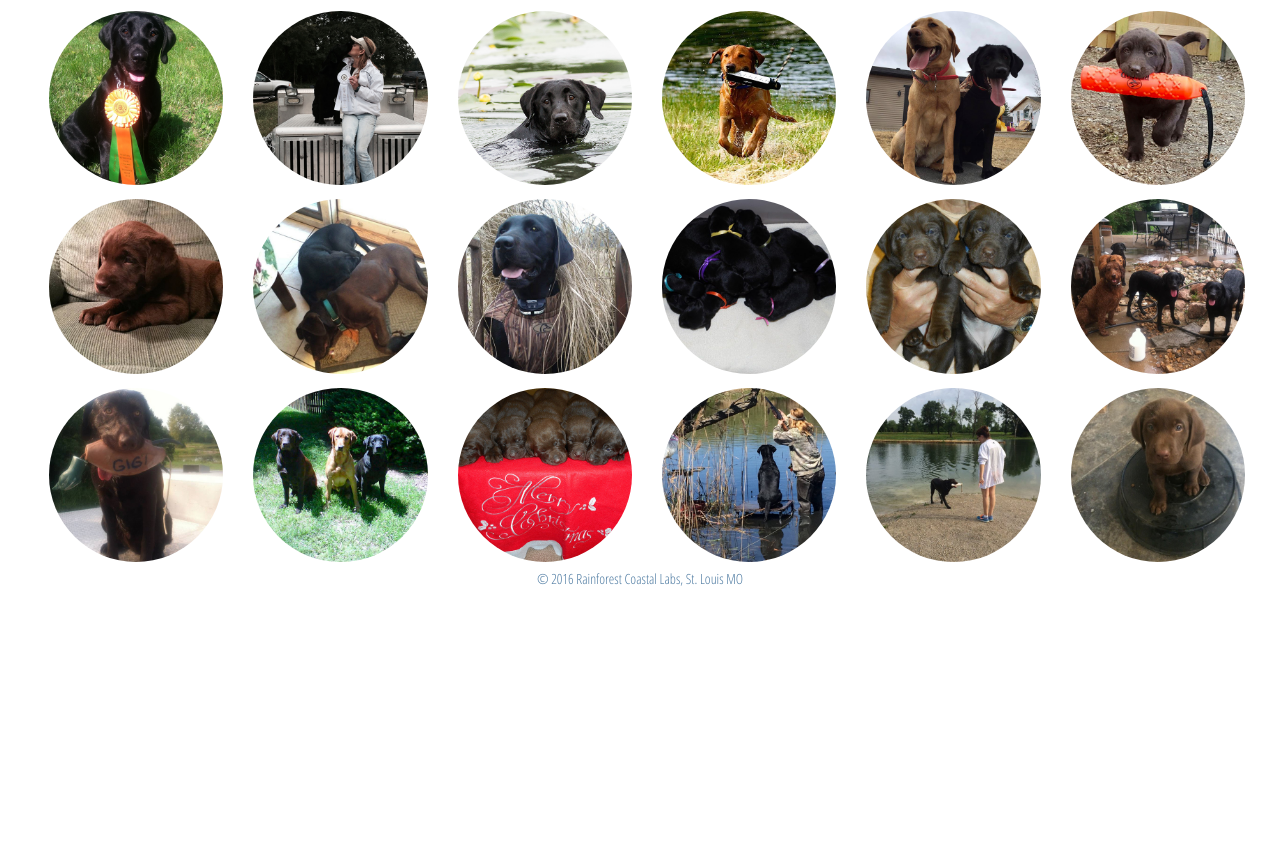
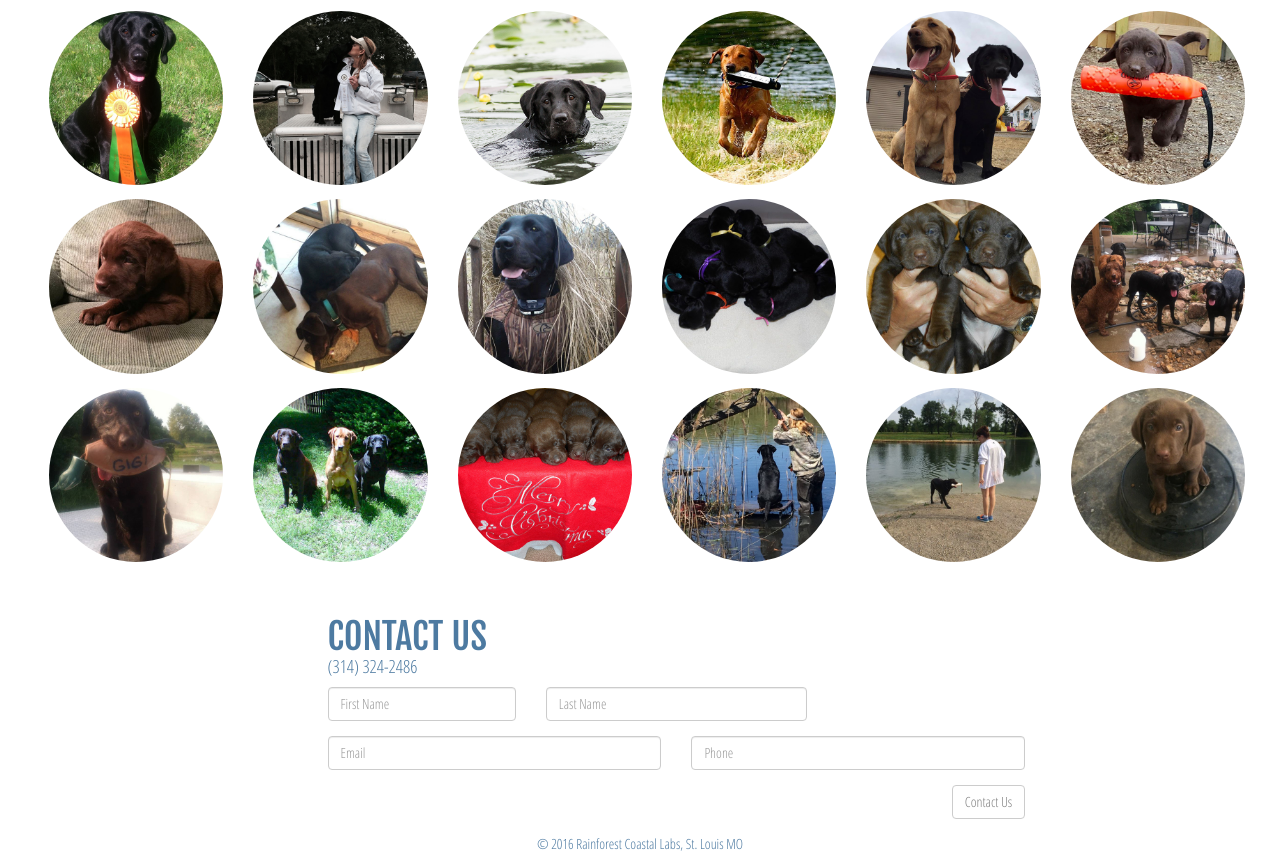
Before and after one commit to ericb14/Coastal_Labs, a website: page index.html in a window 1280 px wide. Shown: the part 7188-8056 px from the top of the page. Before the commit the page ends 7787 px from the top, so only its background shows below. Drawn offline with nearby package versions, Linux system fonts and the light colour scheme.

Commit message:
contact form

```diff
--- a/css/coastal.scss
+++ b/css/coastal.scss
@@ -8,21 +8,27 @@ $header: 'Fjalla One', sans-serif;
 $para-text: 'Open Sans Condensed', sans-serif; // === === ===
 
 div.container-fluid {
-    padding: 0;
+    padding : 0;
     overflow: hidden;
 }
 
 #wrapper {
-    border: solid red 4px;
+    border          : solid red 4px;
     background-color: yellow;
-    padding: 0 !important;
-    margin: 0 !important;
+    padding         : 0 !important;
+    margin          : 0 !important;
 }
 
-body {
-    margin: 0;
+body,
+html {
+    height : 100%;
+    margin : 0;
     padding: 0;
 }
+// body {
+//     margin: 0;
+//     padding: 0;
+// }
 
 a:focus {
     outline: none !important;
@@ -35,8 +41,8 @@ p {
 }
 
 #wrapper {
-    padding: 0;
-    margin: 0;
+    padding    : 0;
+    margin     : 0;
     font-family: $para-text;
 }
 
@@ -51,10 +57,10 @@ span.icon-bar {
 #mainNavBar {
     background-color: rgba(0, 0, 0, 0.7);
     // padding: 0.5em;
-    width: 100%;
+    width           : 100%;
     // max-height: 4em;
     i {
-        color: white;
+        color : white;
         margin: 0.3em;
     }
 }
@@ -67,22 +73,22 @@ span.icon-bar {
 // === animation style start ===
 
 #mainLeft {
-    position: absolute;
-    margin-left: -50%;
+    position        : absolute;
+    margin-left     : -50%;
     background-color: $blue;
-    width: 100%;
-    height: 100vmin;
-    z-index: 100;
+    width           : 100%;
+    height          : 100vmin;
+    z-index         : 100;
 }
 
 #mainRight {
-    position: absolute;
+    position        : absolute;
     // background-color: $blue;
     background-color: coral;
-    margin-left: 50%;
-    width: 100%;
-    height: 100vh;
-    z-index: 100;
+    margin-left     : 50%;
+    width           : 100%;
+    height          : 100vh;
+    z-index         : 100;
 }
 // === animation style end ===
 
@@ -91,9 +97,9 @@ span.icon-bar {
 
     h1 {
         font-family: $header;
-        color: white;
-        font-size: 4.3em;
-        z-index: 10;
+        color      : white;
+        font-size  : 4.3em;
+        z-index    : 10;
     }
 }
 
@@ -103,27 +109,24 @@ span.icon-bar {
 
 #landing_page2 {
     background-image: url('../images/dark_lab.jpg');
-    background-size: cover;
-    height: 100vh;
-    width: 100vw;
-    margin: 0;
-    padding: 0;
+    background-size : cover;
+    height          : 100vh;
+    width           : 100vw;
+    margin          : 0;
+    padding         : 0;
 
     h1 {
-        color: $blue;
-        margin-top: 40%;
+        color      : $blue;
+        margin-top : 40%;
         margin-left: 5%;
         font-family: $header;
-        font-size: 5em;
+        font-size  : 5em;
     }
 }
 // === end of landing page ===
 
-
-
 #sec_1 {
-
-    #dogbath{
+    #dogbath {
         background-color: yellow;
     }
     width: 100%;
@@ -138,59 +141,52 @@ span.icon-bar {
 
     h1 {
         font-family: 'Fjalla One', sans-serif;
-        font-size: 3em;
-        color: $blue;
-        margin: 0 0 0.3em;
+        font-size  : 3em;
+        color      : $blue;
+        margin     : 0 0 0.3em;
     }
 
     h2 {
         font-family: 'Fjalla One', sans-serif;
-        color: $white;
+        color      : $white;
     }
 
     img {
         padding: 4em;
-
     }
 
     p {
         font-family: $para-text;
-        color: $gray;
-        font-size: 1.3em;
+        color      : $gray;
+        font-size  : 1.3em;
         line-height: 1.3em;
     }
 }
 // === section 2 style start ===
+// === PRODUCT LIGHTBOX START ===
 
-// === PRODUCT LIGHTBOX START ===
-#lightbox_container{
+#lightbox_container {}
 
+#product_lightbox {
+    height  : 65%;
+    overflow: hidden;
+    bottom  : 75%;
+    left    : 10%;
+    // background-color: green;
+}
 
-}
-#product_lightbox{
-
-    height: 65%;
-    overflow: hidden;
-    bottom: 75%;
-    left: 10%;
-    // background-color: green;
-
-}
-.slick-slide{
+.slick-slide {
     // background-color: pink;
-    height: 50%;
-    overflow: hidden;
-    margin-top: 2em;
+    height       : 50%;
+    overflow     : hidden;
+    margin-top   : 2em;
     margin-bottom: -12em;
     // border: solid red 5px;
 }
+// === PRODUCT LIGHTBOX END ===
+// === SIRES START ===
 
-// === PRODUCT LIGHTBOX END ===
-
-
-// === SIRES START ===
 #sec_2 {
-
     padding: 4em;
 
     a {
@@ -199,30 +195,28 @@ span.icon-bar {
 
     a:visited {
         text-decoration: none;
-        border: none;
+        border         : none;
     }
 
     h1 {
         font-family: 'Fjalla One', sans-serif;
-        font-size: 3em;
-        color: $blue;
+        font-size  : 3em;
+        color      : $blue;
         margin-left: 0.7em;
     }
 
     h2 {
         font-family: 'Fjalla One', sans-serif;
-        color: $green;
+        color      : $green;
     }
 
     p {
         font-family: $para-text;
-        color: $gray;
-        font-size: 1.2em;
+        color      : $gray;
+        font-size  : 1.2em;
     }
 
-    img{
-
-    }
+    img {}
 }
 // === SIRES end ===
 // === DAMS start ===
@@ -236,20 +230,20 @@ span.icon-bar {
     // background-color: coral;
     h1 {
         font-family: 'Fjalla One', sans-serif;
-        font-size: 3em;
-        color: $blue;
+        font-size  : 3em;
+        color      : $blue;
         margin-left: 0.7em;
     }
 
     h2 {
         font-family: $header;
-        color: $green;
+        color      : $green;
     }
 
     p {
         font-family: $para-text;
-        color: $gray;
-        font-size: 1.2em;
+        color      : $gray;
+        font-size  : 1.2em;
     }
 }
 // === DAMS end ===
@@ -260,9 +254,9 @@ span.icon-bar {
 
     h1 {
         font-family: 'Fjalla One', sans-serif;
-        font-size: 3em;
+        font-size  : 3em;
         margin-left: 0.7em;
-        color: $white;
+        color      : $white;
     }
 
     h2 {
@@ -271,14 +265,14 @@ span.icon-bar {
 
     #main {
         background-color: $blue;
-        padding: 2em;
-        margin-left: 0;
-        margin-right: 0;
+        padding         : 2em;
+        margin-left     : 0;
+        margin-right    : 0;
 
         p {
-            color: $white;
+            color      : $white;
             font-family: $para-text;
-            font-size: 1.5em;
+            font-size  : 1.5em;
         }
 
         img {
@@ -290,27 +284,25 @@ span.icon-bar {
         }
 
         h4 {
-            color: $green;
+            color      : $green;
             font-family: $header;
         }
 
         ol {
-            color: $white;
+            color      : $white;
             font-family: $para-text;
-            font-size: 1em;
+            font-size  : 1em;
         }
     }
 
     #product {
-
         margin-top: 3em;
 
-
         button {
-            border-radius: 1em;
+            border-radius   : 1em;
             background-color: transparent;
-            margin-top: 0.5em;
-            border: 1px solid $blue;
+            margin-top      : 0.5em;
+            border          : 1px solid $blue;
         }
 
         h1 {
@@ -318,18 +310,19 @@ span.icon-bar {
         }
 
         img {
-            margin-left: 0;
+            margin-left : 0;
             margin-right: 0;
         }
 
         h4 {
             font-family: 'Fjalla One', sans-serif;
-            color: $gray;
+            color      : $gray;
         }
-        h5{
+
+        h5 {
             font-family: $para-text;
-            color: $blue;
-            font-size: 1.5em;
+            color      : $blue;
+            font-size  : 1.5em;
         }
     }
 
@@ -340,13 +333,13 @@ span.icon-bar {
 
         h4 {
             font-family: 'Open Sans Condensed', sans-serif;
-            color: $gray;
+            color      : $gray;
         }
 
         p {
             font-family: $para-text;
-            color: $gray;
-            font-size: 1.5em;
+            color      : $gray;
+            font-size  : 1.5em;
             line-height: 1.3em;
         }
     }
@@ -355,8 +348,8 @@ span.icon-bar {
 // === section 4 style start ===
 
 #sec_4 {
-    padding: 2em;
-    margin: 0;
+    padding         : 2em;
+    margin          : 0;
     background-color: $gray;
 
     .grid {
@@ -365,22 +358,22 @@ span.icon-bar {
 
     p {
         font-family: $para-text;
-        font-size: 1.5em;
+        font-size  : 1.5em;
         line-height: 1.3em;
-        color: $white;
+        color      : $white;
     }
 
     h1 {
         font-family: $header;
-        color: $white;
+        color      : $white;
         margin-left: 0.7em;
     }
 
     ul {
-        font-family: $para-text;
-        font-size: 1.1em;
+        font-family    : $para-text;
+        font-size      : 1.1em;
         list-style-type: disc;
-        color: $white;
+        color          : $white;
     }
 }
 // === section 4 style end ===
@@ -389,15 +382,15 @@ span.icon-bar {
 #sec_5 {
     h1 {
         font-family: $header;
-        color: $blue;
+        color      : $blue;
         margin-left: 0.7em;
     }
-    margin-left: 3em;
+    margin-left : 3em;
     margin-right: 3em;
 
     .container-fluid {
         padding-right: 3%;
-        height: 40%;
+        height       : 40%;
     }
 
     .img-circle {}
@@ -407,19 +400,46 @@ span.icon-bar {
     }
 }
 // === section 5 style end ===
+// === start of contact_form ===
 
-.footer {
-    // background-color: $gray;
+#contact_form {
+    margin-left: 25%;
+    margin-top : 2em;
+    color      : $blue;
+
+    h1 {
+        font-family: $header;
+        color      : $blue;
+    }
 
     p {
-        color: $blue;
+        font-family: $para-text;
+        font-size  : 0.5em;
+    }
+
+    input[placeholder][name] {
+        font-family: $para-text;
+        color      : $blue;
+    }
+
+    button {
+        font-family: $para-text;
+        color      : #808080;
+    }
+}
+// === end of contact_form ===
+
+#footer {
+    p {
+        color : $blue;
+        margin: auto auto 1em;
     }
 }
 // ============== MODAL STYLE ==============
 
 .modal-admin {
     margin: auto;
-    width: 50%;
+    width : 50%;
     height: 15%;
 }
 
@@ -430,7 +450,7 @@ span.icon-bar {
     // background-color: khaki;
     h2 {
         font-family: $header;
-        color: $green;
+        color      : $green;
     }
 
     img {
@@ -441,7 +461,7 @@ span.icon-bar {
 .modal-body {
     p {
         font-family: $para-text;
-        color: $gray;
+        color      : $gray;
     }
     border-top: none;
 
@@ -450,13 +470,13 @@ span.icon-bar {
     }
 
     h3 {
-        color: $blue;
+        color      : $blue;
         font-family: $header;
     }
 
     h4 {
         font-family: $para-text;
-        color: $gray;
+        color      : $gray;
     }
 }
 // ============== END OF MODAL STYLE ==============
--- a/index.html
+++ b/index.html
@@ -659,25 +659,56 @@
     </div>
     <!-- === end of section 5 === -->
 
-    <!-- === start of footer === -->
-    <div class="footer">
-        <div class="container-fluid center-block">
+    <!-- === start of contact form === -->
+    <div class="row">
 
-            <div id="social_media" class="col-md-6 col-md-offset-3">
-                <!-- <a href="https://twitter.com/"><i class="fa fa-twitter-square fa-3x" aria-hidden="true"></i></a>
-                <a href="https://www.facebook.com/"><i class="fa fa-facebook-square fa-3x" aria-hidden="true"></i></a>
-                <a href="https://www.linkedin.com/"><i class="fa fa-linkedin-square fa-3x" aria-hidden="true"></i></a>
-                <a href="https://www.youtube.com/"<i class="fa fa-youtube-square fa-3x" aria-hidden="true"></i></a> -->
-                <p class="text-center">&copy; 2016 Rainforest Coastal Labs, St. Louis MO</p>
+
+        <div id="contact_form" class="col-sm-8 col-sm-offset-3">
+            <h1 class="center-block">CONTACT US <p>
+                (314) 324-2486
+            </p></h1>
+
+
+            <div class="row form-group">
+                <div class="col-xs-3">
+                    <input type="text" class="form-control" id="firstName" name="firstName" placeholder="First Name" required="">
+                </div>
+                <div class="col-xs-4">
+                    <input type="text" class="form-control" id="lastName" name="lastName" placeholder="Last Name" required="">
+                </div>
+            </div>
+            <div class="row form-group">
+                <div class="col-xs-5">
+                    <input type="email" class="form-control" name="email" placeholder="Email" required="">
+                </div>
+                <div class="col-xs-5">
+                    <input type="email" class="form-control" name="phone" placeholder="Phone" required="">
+                </div>
             </div>
 
+            <div class="row form-group">
+                <div class="col-xs-10">
+                    <button class="btn btn-default pull-right">Contact Us</button>
+                </div>
+            </div>
         </div>
+    </div>
+    <!-- === end of contact form  === -->
 
-        </footer>
+    <!-- === start of footer === -->
+    <div class="row">
+        <div id="footer" class="bottom-align-text">
+            <p class="text-center">&copy; 2016 Rainforest Coastal Labs, St. Louis MO</p>
+        </div>
     </div>
+    <!-- === end of footer === -->
+
 
     </div>
     <!-- === end of main container === -->
+
+
+
     <script src="js/lightbox.js"></script>
 
     <script type="text/javascript" src="slick/slick.min.js"></script>
@@ -691,6 +722,7 @@
                 centerMode: false,
             });
         });
+
     </script>
 
 </body>
```
Also changed, not shown: css/coastal.css.
